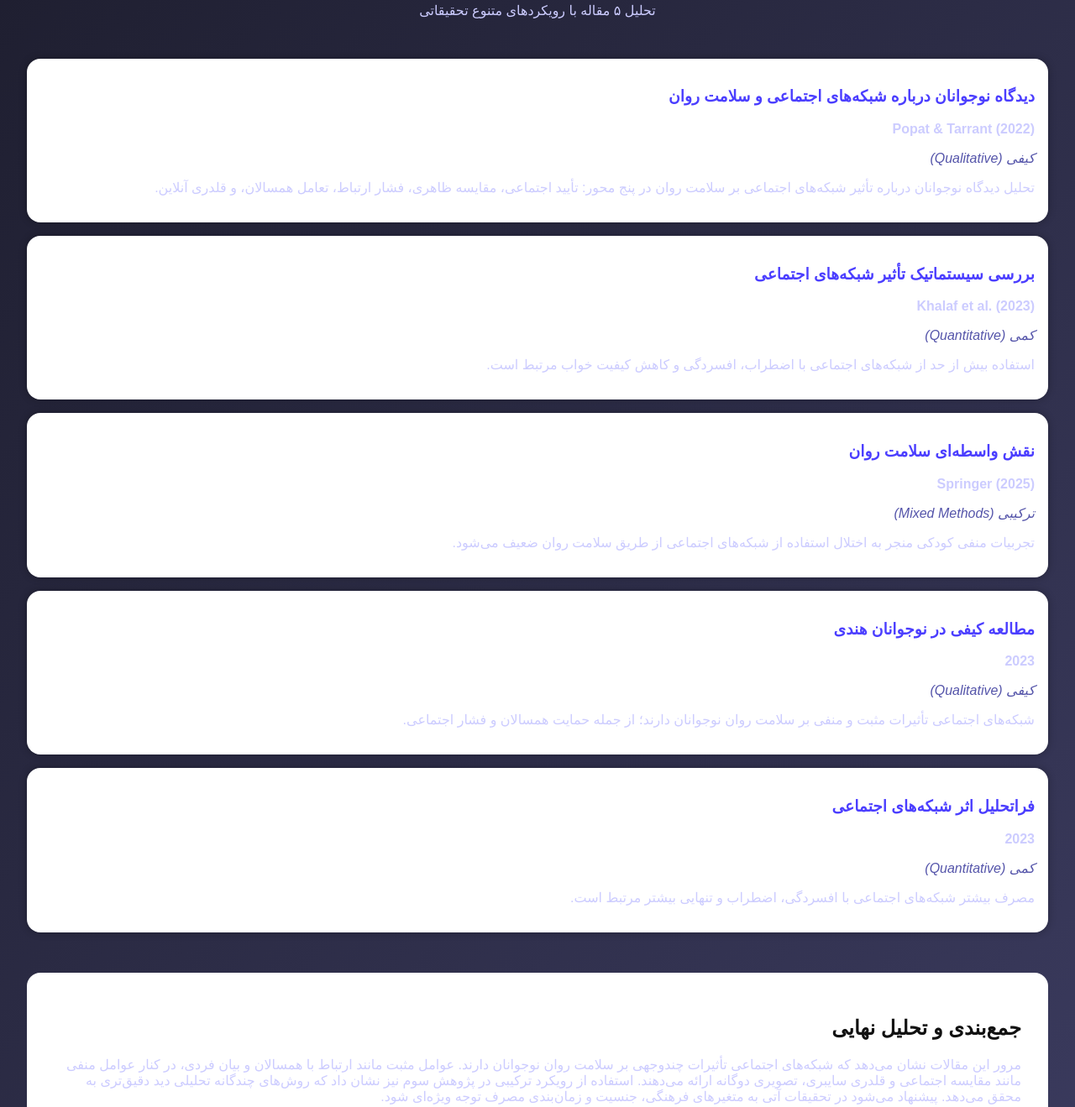
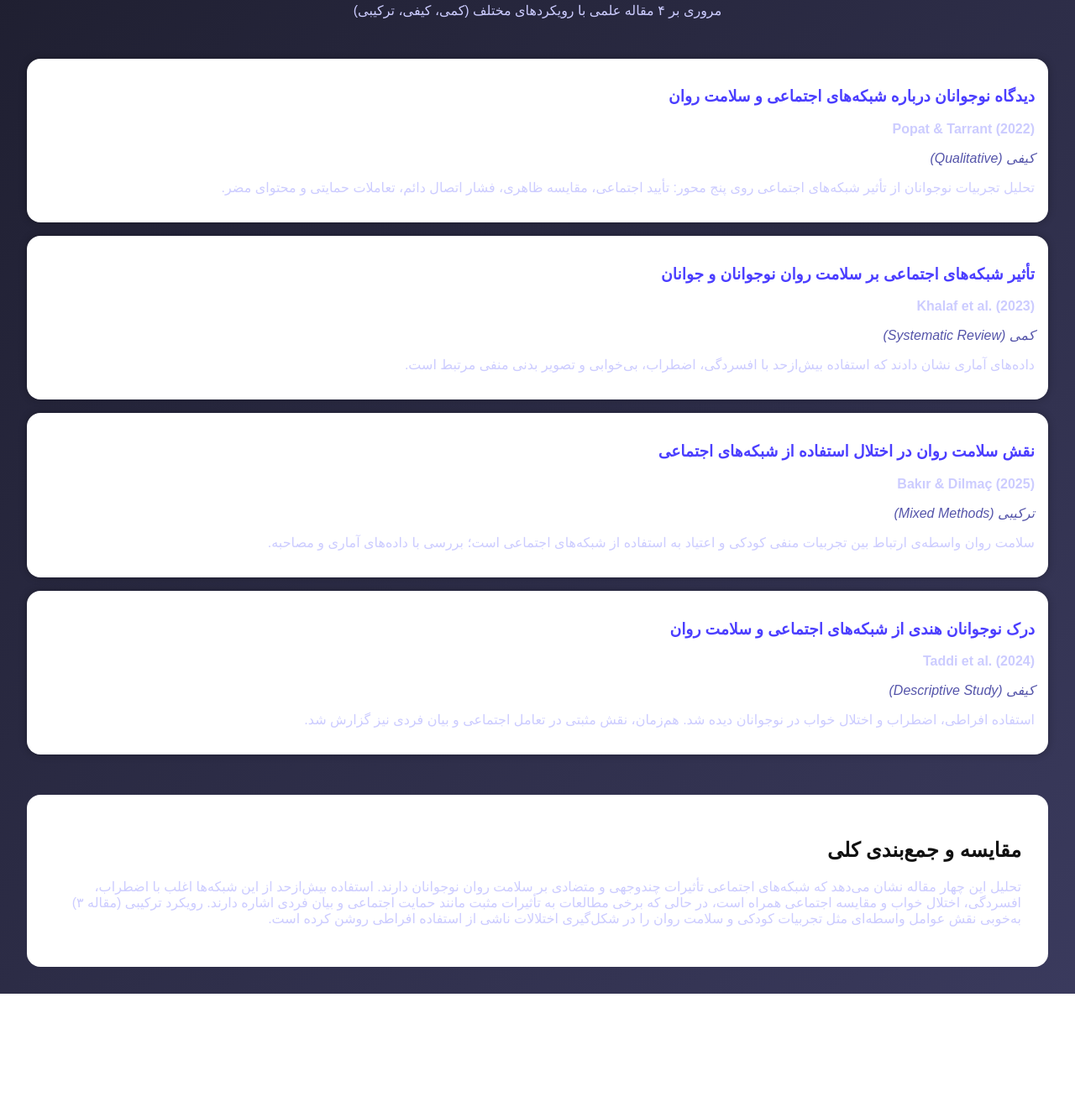
Before and after one commit to fluent2004/Fluent2004.github.io, a plain HTML site: page index.html in a window 1280 px wide. Shown: the part 129-1448 px from the top of the page at 84% size. After the commit the page ends 1313 px from the top, so only its background shows below. Drawn offline with Linux system fonts and the light colour scheme.

Commit message:
Update index.html

```diff
--- a/index.html
+++ b/index.html
@@ -9,21 +9,60 @@
 <body>
   <header>
     <h1>تأثیر شبکه‌های اجتماعی بر سلامت روان نوجوانان</h1>
-    <p>تحلیل ۵ مقاله با رویکردهای متنوع تحقیقاتی</p>
+    <p>مروری بر ۴ مقاله علمی با رویکردهای مختلف (کمی، کیفی، ترکیبی)</p>
   </header>
 
-  <main id="articles"></main>
+  <main id="articles">
+    <!-- کارت‌های مقاله به صورت داینامیک با JS وارد می‌شن -->
+  </main>
 
   <section class="summary">
-    <h2>جمع‌بندی و تحلیل نهایی</h2>
+    <h2>مقایسه و جمع‌بندی کلی</h2>
     <p>
-      مرور این مقالات نشان می‌دهد که شبکه‌های اجتماعی تأثیرات چندوجهی بر سلامت روان نوجوانان دارند.
-      عوامل مثبت مانند ارتباط با همسالان و بیان فردی، در کنار عوامل منفی مانند مقایسه اجتماعی و قلدری سایبری، تصویری دوگانه ارائه می‌دهند.
-      استفاده از رویکرد ترکیبی در پژوهش سوم نیز نشان داد که روش‌های چندگانه تحلیلی دید دقیق‌تری به محقق می‌دهد.
-      پیشنهاد می‌شود در تحقیقات آتی به متغیرهای فرهنگی، جنسیت و زمان‌بندی مصرف توجه ویژه‌ای شود.
+      تحلیل این چهار مقاله نشان می‌دهد که شبکه‌های اجتماعی تأثیرات چندوجهی و متضادی بر سلامت روان نوجوانان دارند. استفاده بیش‌از‌حد از این شبکه‌ها اغلب با اضطراب، افسردگی، اختلال خواب و مقایسه اجتماعی همراه است، در حالی که برخی مطالعات به تأثیرات مثبت مانند حمایت اجتماعی و بیان فردی اشاره دارند. رویکرد ترکیبی (مقاله ۳) به‌خوبی نقش عوامل واسطه‌ای مثل تجربیات کودکی و سلامت روان را در شکل‌گیری اختلالات ناشی از استفاده افراطی روشن کرده است.
     </p>
   </section>
 
-  <script src="script.js"></script>
+  <script>
+    const articles = [
+      {
+        title: "دیدگاه نوجوانان درباره شبکه‌های اجتماعی و سلامت روان",
+        authors: "Popat & Tarrant (2022)",
+        method: "کیفی (Qualitative)",
+        summary: "تحلیل تجربیات نوجوانان از تأثیر شبکه‌های اجتماعی روی پنج محور: تأیید اجتماعی، مقایسه ظاهری، فشار اتصال دائم، تعاملات حمایتی و محتوای مضر."
+      },
+      {
+        title: "تأثیر شبکه‌های اجتماعی بر سلامت روان نوجوانان و جوانان",
+        authors: "Khalaf et al. (2023)",
+        method: "کمی (Systematic Review)",
+        summary: "داده‌های آماری نشان دادند که استفاده بیش‌از‌حد با افسردگی، اضطراب، بی‌خوابی و تصویر بدنی منفی مرتبط است."
+      },
+      {
+        title: "نقش سلامت روان در اختلال استفاده از شبکه‌های اجتماعی",
+        authors: "Bakır & Dilmaç (2025)",
+        method: "ترکیبی (Mixed Methods)",
+        summary: "سلامت روان واسطه‌ی ارتباط بین تجربیات منفی کودکی و اعتیاد به استفاده از شبکه‌های اجتماعی است؛ بررسی با داده‌های آماری و مصاحبه."
+      },
+      {
+        title: "درک نوجوانان هندی از شبکه‌های اجتماعی و سلامت روان",
+        authors: "Taddi et al. (2024)",
+        method: "کیفی (Descriptive Study)",
+        summary: "استفاده افراطی، اضطراب و اختلال خواب در نوجوانان دیده شد. هم‌زمان، نقش مثبتی در تعامل اجتماعی و بیان فردی نیز گزارش شد."
+      }
+    ];
+
+    const container = document.getElementById("articles");
+    articles.forEach(article => {
+      const div = document.createElement("div");
+      div.className = "card";
+      div.innerHTML = `
+        <h3>${article.title}</h3>
+        <p class="authors">${article.authors}</p>
+        <p class="method">${article.method}</p>
+        <p>${article.summary}</p>
+      `;
+      container.appendChild(div);
+    });
+  </script>
 </body>
 </html>
```
